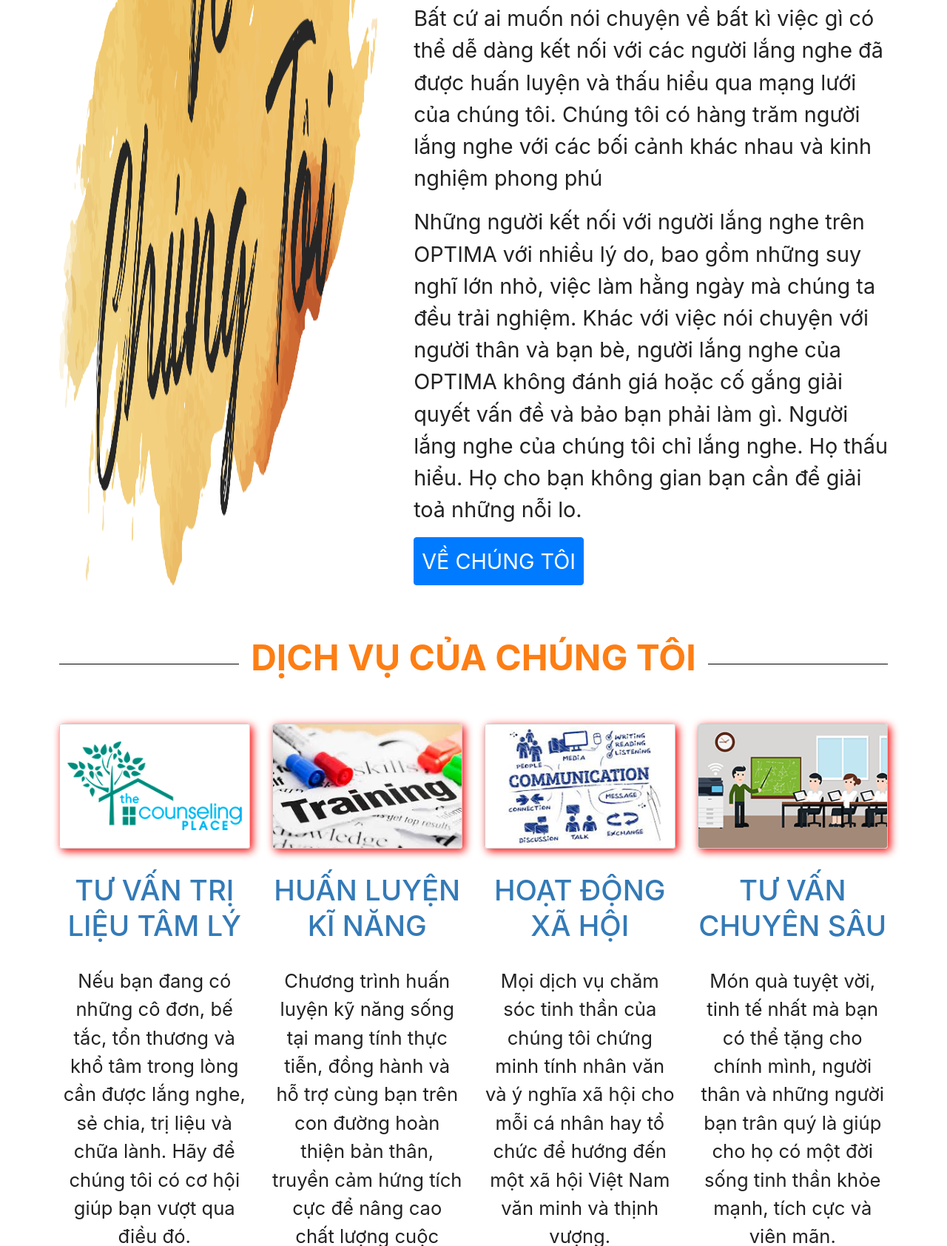
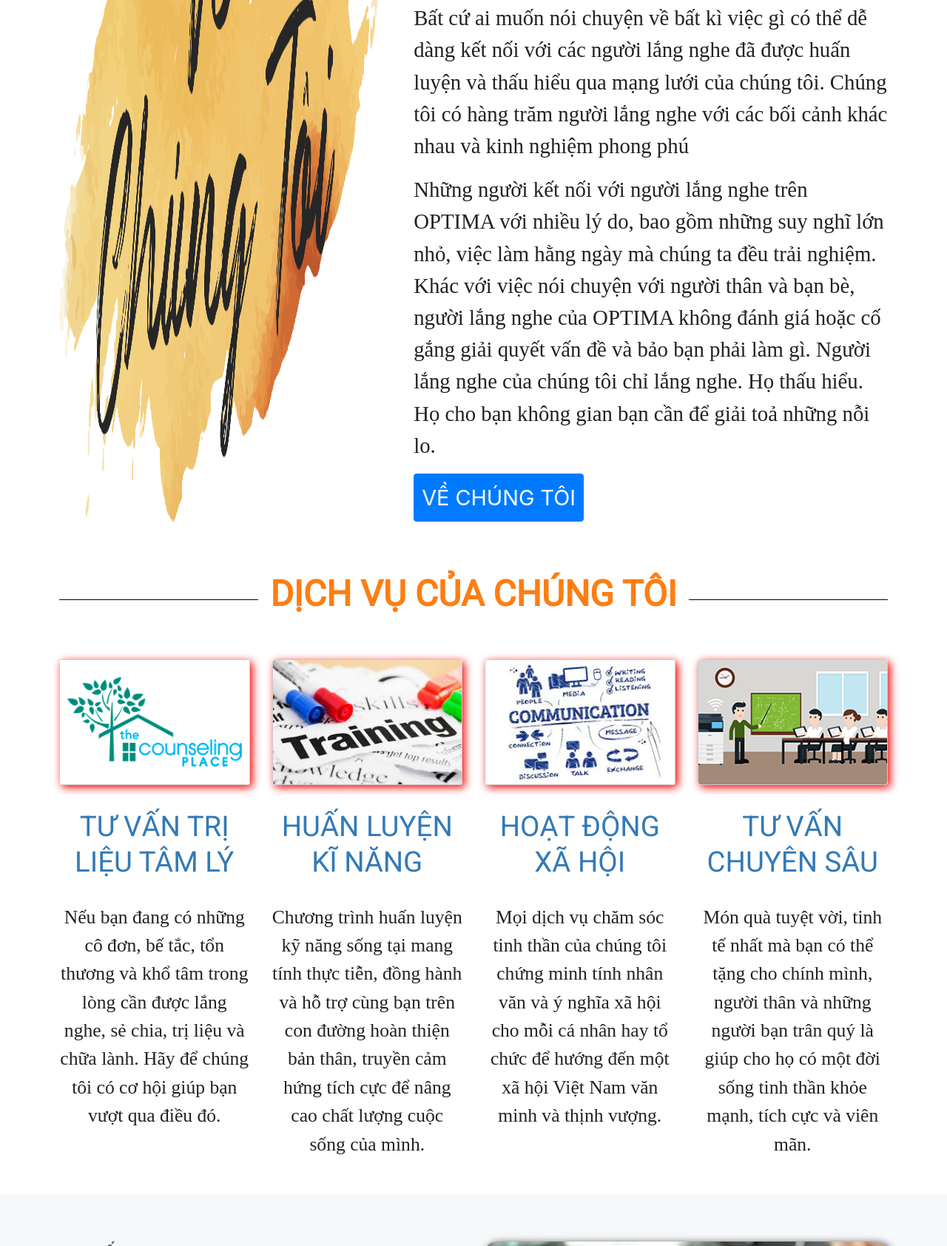
Before and after one commit to giangvuhumg/MyWebsite, a plain HTML site: page Project/index.html in a window 1280 px wide. Shown: the part 1116-2800 px from the top of the page at 74% size. Drawn offline with nearby package versions, Linux system fonts and the light colour scheme; files that its build step writes are made by us from their sources; a web font is replaced by a local one.

Commit message:
Phát triển ứng dụng Web + BTL Nhóm 08

```diff
--- a/Project/css/dangky.css
+++ b/Project/css/dangky.css
@@ -1,4 +1,4 @@
-@import url('https://fonts.googleapis.com/css2?family=Lato&display=swap');
+@import url('https://fonts.googleapis.com/css2?family=Roboto&display=swap');
 html {
     font-size: 62.5%;
 }
@@ -7,7 +7,7 @@ html {
     padding: 0;
     box-sizing: border-box;
     color: #666;
-    font-family: 'Lato', sans-serif;
+    font-family: 'Roboto', sans-serif;
 }
 #header {
     width: 100%;
--- a/Project/css/dichvu.css
+++ b/Project/css/dichvu.css
@@ -1,4 +1,5 @@
 @import url('https://fonts.googleapis.com/css2?family=Lato&display=swap');
+@import url('https://fonts.googleapis.com/css2?family=Roboto&display=swap');
 html {
     font-size: 62.5%;
 }
@@ -7,7 +8,6 @@ html {
     padding: 0;
     box-sizing: border-box;
     color: #666;
-    font-family: 'Lato', sans-serif;
 }
 #header {
     width: 100%;
@@ -37,6 +37,7 @@ html {
     color: #222;
     text-transform: uppercase;
     text-decoration: none;
+    font-family: 'Roboto', sans-serif;
 }
 #header nav>ul>li>a:hover {
     color: #1db4c1;
@@ -57,16 +58,19 @@ html {
 .about__content h3 {
     font-size: 1.6rem;
     line-height:4rem;
+    font-family: 'Roboto', sans-serif;
 }
 .about__content h2 {
     font-size: 3rem;
     color: #f53e2d;
     line-height: 6rem;
+    font-family: 'Roboto', sans-serif;
 }
 .about__content p {
     font-size: 1.8rem;
     letter-spacing: 0.1rem;
     line-height: 3rem;
+    font-family: "Oscine";
 }
 #about .wrapper {
     width: 100%;
@@ -90,12 +94,13 @@ html {
 /* CSS SERVICES */
 
 #services {
-    padding: 40px;
+    padding: 4rem;
 }
 #services h2 {
     text-align: center;
     color: #fd7e14;
     font-size: 3rem;
+    font-family: 'Roboto', sans-serif;
 }
 .services-container {
     margin-top: 2rem;
@@ -118,10 +123,12 @@ html {
     text-align: center;
     font-size: 2rem;
     color: #337ab7;
+    font-family: 'Roboto', sans-serif;
 }
 .services-content p {
     text-align: center;
     font-size: 1.8rem;
+    font-family: "Oscine";
 }
 
 #bienphap {
@@ -131,10 +138,12 @@ html {
 #bienphap h2 {
     color: #fd7e14;
     font-size: 3rem;
+    font-family: 'Roboto', sans-serif;
 }
 #bienphap .row .col-md-12 p {
     font-size: 1.8rem;
     margin-top: 1rem;
+    font-family: "Oscine";
 }
 
 /* Chuyên gia */
@@ -147,14 +156,17 @@ html {
 }
 #chuyengia .row .col-md-4 h3 {
     font-size: 1.6rem;
+    font-family: 'Roboto', sans-serif;
 }
 #chuyengia .row .col-md-4 h2 {
     font-size: 2rem;
     color: #fd7e14;
+    font-family: 'Roboto', sans-serif;
     margin-top: 1rem;
 }
 #chuyengia .row .col-md-8 p {
     font-size: 1.8rem;
+    font-family: "Oscine";
 }
 #chuyengia .row .col-md-4 {
     width: 100%;
@@ -168,6 +180,7 @@ html {
     text-align: center;
     font-size: 1.8rem;
     margin-top: 2rem;
+    font-family: 'Roboto', sans-serif;
 }
 /* CSS PHẦN FOOTER */
 #footer {
@@ -186,6 +199,7 @@ html {
     margin-top: 1rem;
     font-size: 1.6rem;
     color: #ccc;
+    font-family: "Oscine";
 }
 .row .col-md-3 .icon {
     width: 5rem;
@@ -203,6 +217,7 @@ html {
     text-transform: uppercase;
     font-weight: 500;
     margin-bottom: 3.1rem;
+    font-family: 'Roboto', sans-serif;
 }
 #footer .row .quick_link>a {
     display: block;
@@ -252,4 +267,5 @@ html {
     color: #222;
     text-align: center;
     line-height: 4rem;
+    font-family: 'Roboto', sans-serif;
 }
--- a/Project/css/gioithieu.css
+++ b/Project/css/gioithieu.css
@@ -1,4 +1,5 @@
 @import url('https://fonts.googleapis.com/css2?family=Lato&display=swap');
+@import url('https://fonts.googleapis.com/css2?family=Roboto&display=swap');
 html {
     font-size: 62.5%;
 }
@@ -7,7 +8,6 @@ html {
     padding: 0;
     box-sizing: border-box;
     color: #666;
-    font-family: 'Lato', sans-serif;
 }
 #header {
     width: 100%;
@@ -37,6 +37,7 @@ html {
     color: #222;
     text-transform: uppercase;
     text-decoration: none;
+    font-family: 'Roboto', sans-serif;
 }
 #header nav>ul>li>a:hover {
     color: #1db4c1;
@@ -50,11 +51,13 @@ html {
     font-size: 3rem;
     color: #f53e2d;
     letter-spacing: 0.1rem;
+    font-family: 'Roboto', sans-serif;
 }
 .col-md-7>p {
     font-size: 1.8rem;
     color: #222;
     letter-spacing: 1px;
+    font-family: "Oscine";
 }
 .col-md-5>img {
     width: 100%;
@@ -68,11 +71,13 @@ html {
 #mission .row .col-md-6 h2 {
     font-size: 3rem;
     color: #f53e2d;
+    font-family: 'Roboto', sans-serif;
 }
 #mission .row .col-md-6 p {
     font-size: 1.8rem;
     margin: 1rem 0;
-    letter-spacing: 1px;
+    letter-spacing: 0.1rem;
+    font-family: "Oscine";
 }
 #mission .row .col-md-6 img {
     width: 100%;
@@ -88,10 +93,12 @@ html {
 #muctieu h2 {
    font-size: 3rem;
    color: #f53e2d;
+   font-family: 'Roboto', sans-serif;
 }
 #muctieu .row .col-md-12 p {
     font-size: 1.8rem;
-    letter-spacing: 1px;
+    letter-spacing: 0.1rem;
+    font-family: "Oscine";
 }
 /* Hoạt động */
 #hoatdong {
@@ -100,14 +107,17 @@ html {
 #hoatdong .row .col-md-12 h2 {
     font-size: 3rem;
     color: #f53e2d;
+    font-family: 'Roboto', sans-serif;
 }
 #hoatdong .row .col-md-12 b {
     font-size: 1.8rem;
     color: #222;
+    font-family: 'Roboto', sans-serif;
 }
 #hoatdong .row .col-md-12 li {
     font-size: 1.8rem;
     margin: 1rem 0;
+    font-family: "Oscine";
 }
 
 /* Cam kết */
@@ -118,9 +128,11 @@ html {
 #camket .row .col-md-12 h2 {
     font-size: 3rem;
     color: #f53e2d;
+    font-family: 'Roboto', sans-serif;
 }
 #camket .row .col-md-12 p {
     font-size: 1.8rem;
+    font-family: "Oscine";
 }
 /* CSS PHẦN FOOTER */
 #footer {
@@ -139,6 +151,7 @@ html {
     margin-top: 1rem;
     font-size: 1.6rem;
     color: #ccc;
+    font-family: "Oscine";
 }
 .row .col-md-3 .icon {
     width: 5rem;
@@ -156,6 +169,7 @@ html {
     text-transform: uppercase;
     font-weight: 500;
     margin-bottom: 3.1rem;
+    font-family: 'Roboto', sans-serif;
 }
 #footer .row .quick_link>a {
     display: block;
@@ -205,4 +219,5 @@ html {
     color: #222;
     text-align: center;
     line-height: 4rem;
+    font-family: 'Roboto', sans-serif;
 }
--- a/Project/css/style.css
+++ b/Project/css/style.css
@@ -1,5 +1,5 @@
-
-@import url('https://fonts.googleapis.com/css2?family=Lato&display=swap');
+@import url(//db.onlinewebfonts.com/c/54a22c3406bfcc9dcda80a1f8f2ff578?family=Oscine);
+@import url('https://fonts.googleapis.com/css2?family=Roboto&display=swap');
 html {
     font-size: 62.5%;
 }
@@ -8,7 +8,6 @@ html {
     padding: 0;
     box-sizing: border-box;
     color: #666;
-    font-family: 'Lato', sans-serif;
 }
 #header {
     width: 100%;
@@ -37,6 +36,7 @@ html {
     color: #222;
     text-transform: uppercase;
     text-decoration: none;
+    font-family: 'Roboto', sans-serif;
 }
 #header nav>ul>li>a:hover {
     color: #1db4c1;
@@ -74,14 +74,17 @@ html {
     font-size: 1.6rem;
     font-weight: 700;
     line-height: 3rem;
+    font-family: 'Roboto', sans-serif;
 }
 .text-center h1{
     color: #fff;
     font-size: 3rem;
+    font-family: 'Roboto', sans-serif;
 }
 .text-center p{
     color: #fff;
     font-size: 1.8rem;
+    font-family: "Oscine";
 }
 
 /* CSS PHẦN ABOUT */
@@ -92,10 +95,12 @@ html {
     font-size: 3rem;
     color: #337ab7;
     letter-spacing: 0.1rem;
+    font-family: 'Roboto', sans-serif;
 }
 .col-md-7>p {
     font-size: 1.8rem;
     color: #222;
+    font-family: "Oscine";
 }
 .col-md-5>img {
     width: 100%;
@@ -112,6 +117,7 @@ html {
     border-bottom: 0.1rem solid #000;
     line-height: 0.1em;
     margin: 0 0 5rem 0;
+    font-family: 'Roboto', sans-serif;
 }
 #services .col-md-12 .text-center h2 span {
     background:#fff;
@@ -119,6 +125,7 @@ html {
     color: #fd7e14;
     font-size: 3rem;
     font-weight: bold;
+    font-family: 'Roboto', sans-serif;
 }
 
 #services .col-md-3 .img-services>img{
@@ -131,10 +138,12 @@ html {
     font-weight: 500;
     margin: 2rem 0;
     color: #337ab7;
+    font-family: 'Roboto', sans-serif;
 }
 #services .col-md-3 .text-center>p{
     font-size: 1.6rem;
     color: #222;
+    font-family: "Oscine";
 }
 
 /* CSS PHẦN TƯ VẤN */
@@ -151,11 +160,13 @@ html {
     font-size: 2.4rem;
     margin: 2rem 0;
     color: #666;
+    font-family: 'Roboto', sans-serif;
 }
 #tuvan .col-md-6 p {
     font-size: 1.6rem;
     margin: 2rem 0;
     letter-spacing: 0.1rem;
+    font-family: "Oscine";
 }
 #tuvan .col-md-6>img {
     width: 100%;
@@ -180,6 +191,7 @@ html {
     margin-top: 1rem;
     font-size: 1.6rem;
     color: #ccc;
+    font-family: "Oscine";
 }
 .row .col-md-3 .icon {
     width: 5rem;
@@ -197,6 +209,7 @@ html {
     text-transform: uppercase;
     font-weight: 500;
     margin-bottom: 3.1rem;
+    font-family: 'Roboto', sans-serif;
 }
 #footer .row .quick_link>a {
     display: block;
@@ -246,4 +259,5 @@ html {
     color: #222;
     text-align: center;
     line-height: 4rem;
+    font-family: 'Roboto', sans-serif;
 }
```
